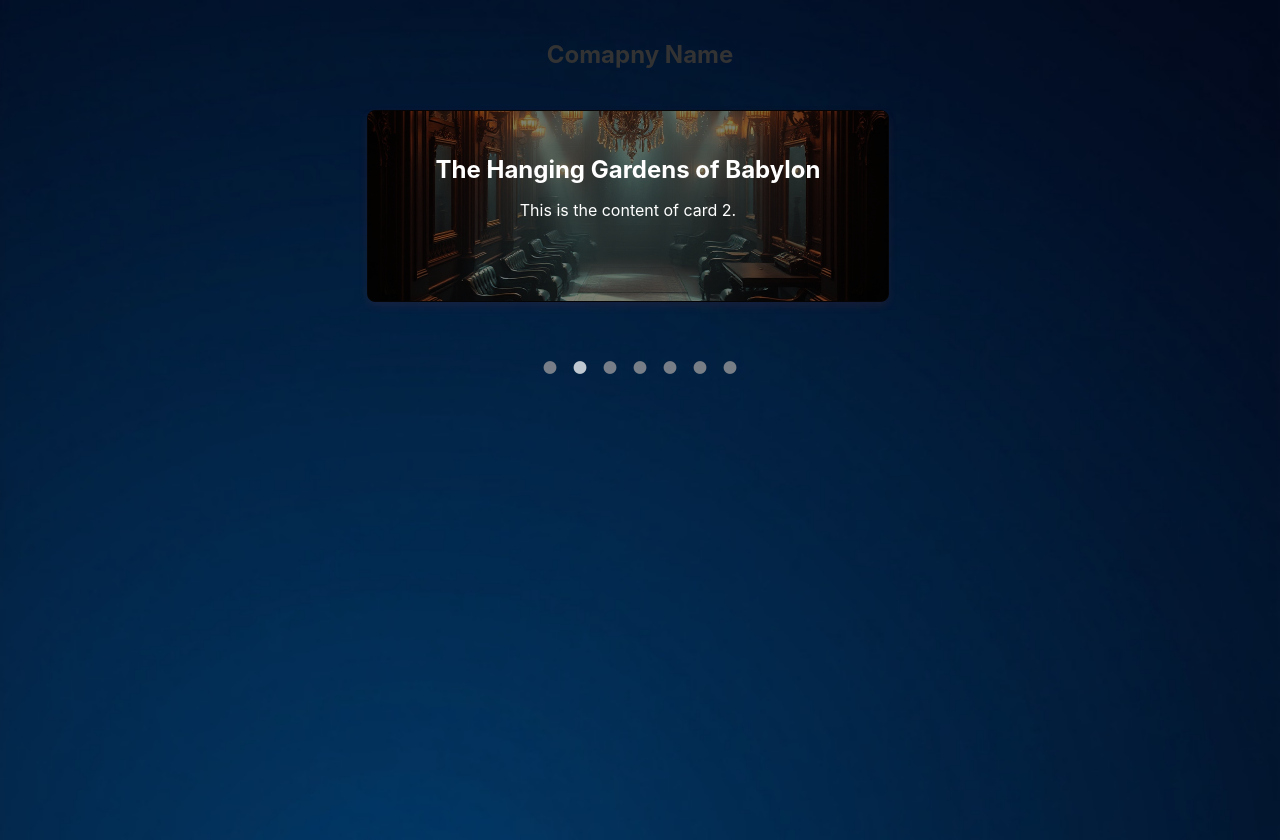
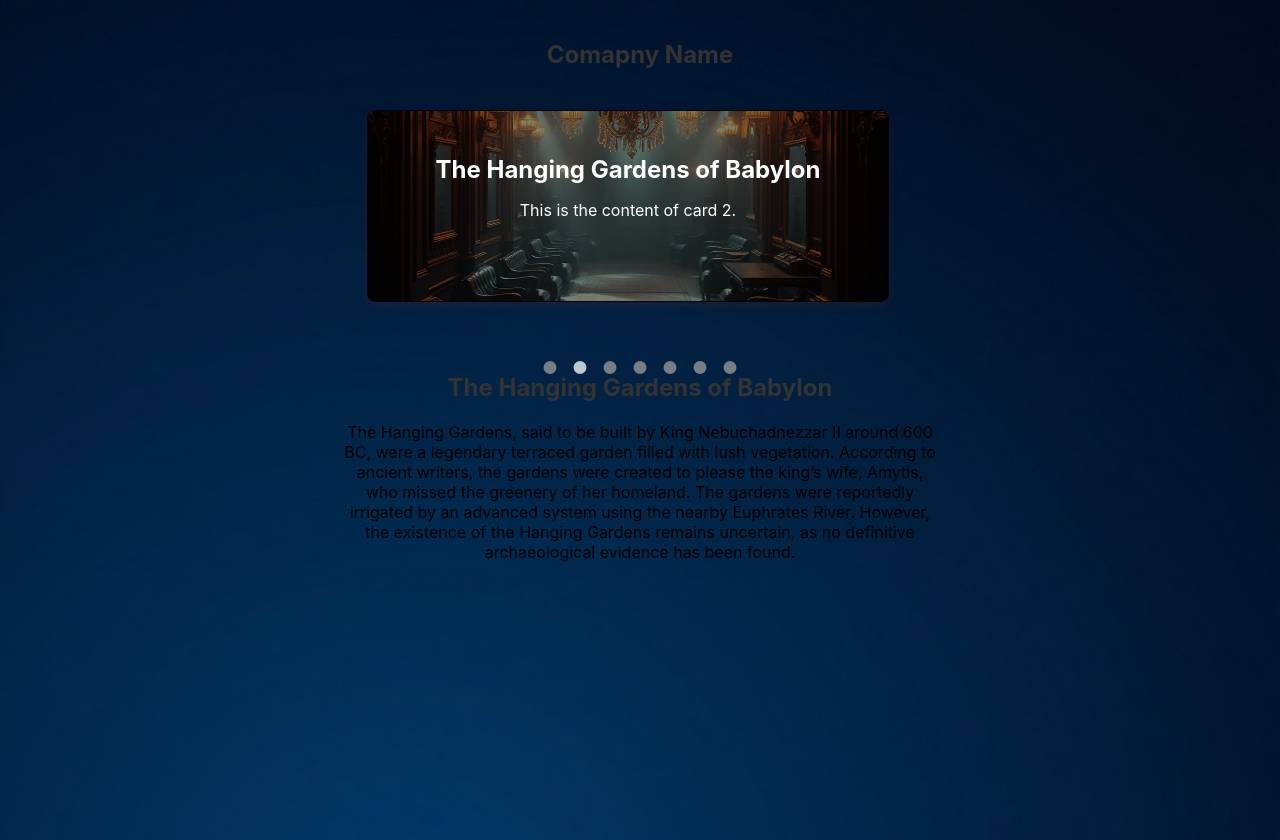
Before and after one commit to barrett38/Timed-Carousel, a React (Create React App) app: page / in a window 1280 px wide. Both pictures are taken after a click on the element 628 px from the left and 205 px from the top of the page. Built offline with nearby package versions, Linux system fonts and the light colour scheme.

Commit message:
Added CardDetails

```diff
--- /dev/null
+++ b/src/components/Carousel/CardDetails.jsx
@@ -0,0 +1,19 @@
+import React from "react";
+import cardData from "./CardData";
+
+const CardDetails = ({ selectedCardId }) => {
+  const selectedCard = cardData.find((card) => card.id === selectedCardId);
+
+  if (!selectedCard) {
+    return <div>No card selected</div>;
+  }
+
+  return (
+    <div className="card-details">
+      <h2>{selectedCard.title}</h2>
+      <p>{selectedCard.longform}</p>
+    </div>
+  );
+};
+
+export default CardDetails;
--- a/src/components/Carousel/Carousel.jsx
+++ b/src/components/Carousel/Carousel.jsx
@@ -1,14 +1,18 @@
-import React from "react";
+import React, { useState } from "react";
 import Slider from "react-slick";
 import "slick-carousel/slick/slick.css";
 import "slick-carousel/slick/slick-theme.css";
 import "./Carousel.css";
-// import { CustomPrevArrow, CustomNextArrow } from "./CarouselArrows";
+import CardDetails from "./CardDetails";
 
 // React component for rendering individual cards
-const Card = ({ title, content, image }) => {
+const Card = ({ title, content, image, onClick }) => {
   return (
-    <div className="card" style={{ backgroundImage: `url(${image})` }}>
+    <div
+      className="card"
+      style={{ backgroundImage: `url(${image})` }}
+      onClick={onClick}
+    >
       <div className="card-content">
         <h3>{title}</h3>
         <p>{content}</p>
@@ -18,6 +22,8 @@ const Card = ({ title, content, image }) => {
 };
 
 const Carousel = ({ cardData }) => {
+  const [selectedCardId, setSelectedCardId] = useState(null);
+
   const settings = {
     dots: true,
     infinite: true,
@@ -30,8 +36,6 @@ const Carousel = ({ cardData }) => {
     centerPadding: "0px",
     autoplay: true, // Enable autoplay
     autoplaySpeed: 3000,
-    // prevArrow: <CustomPrevArrow />,
-    // nextArrow: <CustomNextArrow />,
     responsive: [
       {
         breakpoint: 1024,
@@ -44,9 +48,7 @@ const Carousel = ({ cardData }) => {
           centerPadding: "0px",
           autoplay: true,
           autoplaySpeed: 6000,
-          arrows: false, // Default Arrows
-          // prevArrow: <CustomPrevArrow />,
-          // nextArrow: <CustomNextArrow />,
+          arrows: false, // Disable default arrows for this breakpoint
         },
       },
       {
@@ -59,8 +61,6 @@ const Carousel = ({ cardData }) => {
           autoplay: true,
           autoplaySpeed: 6000,
           arrows: false, // Disable default arrows for this breakpoint
-          // prevArrow: <CustomPrevArrow />,
-          // nextArrow: <CustomNextArrow />,
         },
       },
     ],
@@ -75,10 +75,12 @@ const Carousel = ({ cardData }) => {
               title={card.title}
               content={card.content}
               image={card.image}
+              onClick={() => setSelectedCardId(card.id)}
             />
           </div>
         ))}
       </Slider>
+      {selectedCardId && <CardDetails selectedCardId={selectedCardId} />}
     </div>
   );
 };
```
